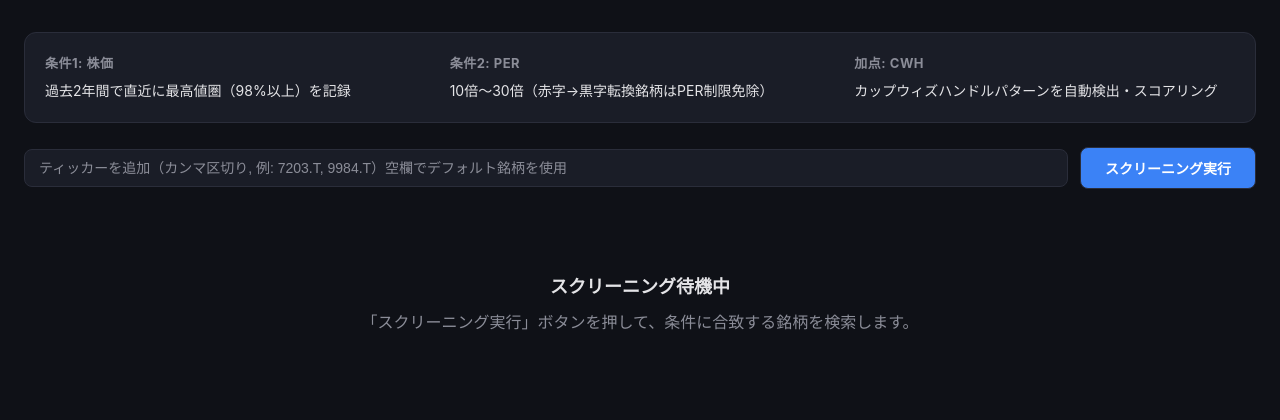
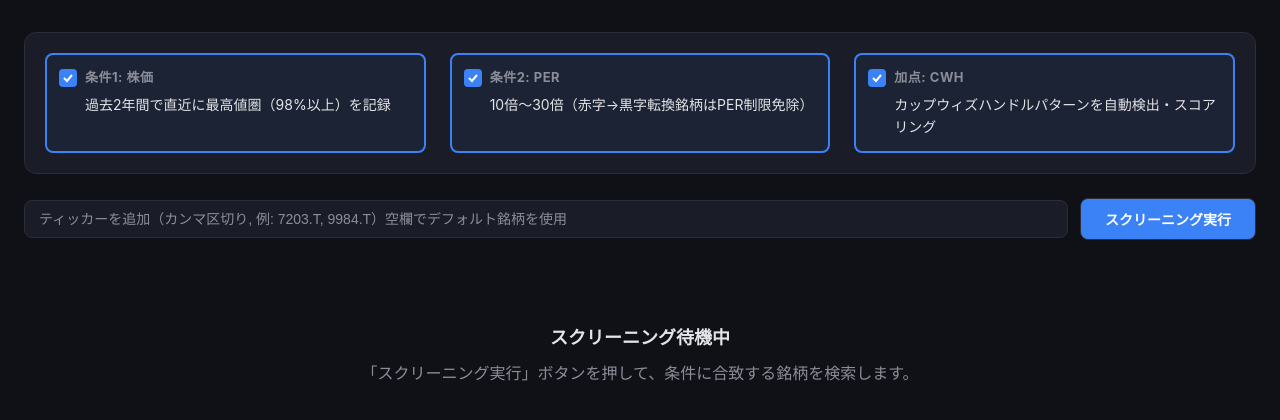
Before and after one commit to akeru29-svg/-, a Flask app: page / in a window 1280 px wide. Shown: the part 164-584 px from the top of the page. Run offline with Flask 3, Linux system fonts and the light colour scheme.

Commit message:
各スクリーニング条件を選択式（ON/OFF）に変更
条件ごとにチェックボックスを追加し、適用するかどうかを選択可能に。
OFFにした条件はフィルタとして適用されず、より柔軟な銘柄検索が可能。

https://claude.ai/code/session_016DJqZGJut9hhxiCf4S6oUe

```diff
--- a/app.py
+++ b/app.py
@@ -35,6 +35,13 @@ def screen():
     else:
         tickers = DEFAULT_TICKERS
 
+    # 適用する条件を取得（デフォルトは全条件ON）
+    criteria_param = request.args.get("criteria", "high,per,cwh").strip()
+    active_criteria = set(c.strip() for c in criteria_param.split(",") if c.strip())
+    use_high = "high" in active_criteria
+    use_per = "per" in active_criteria
+    use_cwh = "cwh" in active_criteria
+
     def generate():
         total = len(tickers)
         found = 0
@@ -51,15 +58,21 @@ def screen():
                 info = data["info"]
                 hist = data["history"]
 
+                # 条件1: 2年高値チェック（常に算出、フィルタはON時のみ）
                 high_result = check_two_year_high(hist)
-                if not high_result["is_near_high"]:
+                if use_high and not high_result["is_near_high"]:
                     continue
 
+                # 条件2: PERチェック（常に算出、フィルタはON時のみ）
                 per_result = check_per_criteria(info)
-                if not per_result["passes"]:
+                if use_per and not per_result["passes"]:
                     continue
 
-                cwh_result = detect_cup_with_handle(hist)
+                # CWH検出（ONの場合のみ実行）
+                if use_cwh:
+                    cwh_result = detect_cup_with_handle(hist)
+                else:
+                    cwh_result = {"has_pattern": False}
 
                 name = info.get("longName") or info.get("shortName") or ticker
                 sector = info.get("sector", "N/A")
--- a/templates/index.html
+++ b/templates/index.html
@@ -65,6 +65,61 @@
         .criteria-item {
             flex: 1;
             min-width: 200px;
+            cursor: pointer;
+            padding: 12px;
+            border-radius: 8px;
+            border: 2px solid transparent;
+            transition: border-color 0.2s, opacity 0.2s;
+            user-select: none;
+        }
+
+        .criteria-item:hover {
+            border-color: var(--border);
+        }
+
+        .criteria-item.active {
+            border-color: var(--accent);
+            background: rgba(59, 130, 246, 0.06);
+        }
+
+        .criteria-item.inactive {
+            opacity: 0.4;
+        }
+
+        .criteria-header {
+            display: flex;
+            align-items: center;
+            gap: 8px;
+            margin-bottom: 6px;
+        }
+
+        .criteria-toggle {
+            width: 18px;
+            height: 18px;
+            border-radius: 4px;
+            border: 2px solid var(--border);
+            background: transparent;
+            display: flex;
+            align-items: center;
+            justify-content: center;
+            flex-shrink: 0;
+            transition: all 0.2s;
+        }
+
+        .criteria-item.active .criteria-toggle {
+            background: var(--accent);
+            border-color: var(--accent);
+        }
+
+        .criteria-toggle svg {
+            width: 12px;
+            height: 12px;
+            opacity: 0;
+            transition: opacity 0.2s;
+        }
+
+        .criteria-item.active .criteria-toggle svg {
+            opacity: 1;
         }
 
         .criteria-item h3 {
@@ -72,11 +127,12 @@
             color: var(--text-muted);
             text-transform: uppercase;
             letter-spacing: 0.5px;
-            margin-bottom: 6px;
+            margin: 0;
         }
 
         .criteria-item p {
             font-size: 14px;
+            margin-left: 26px;
         }
 
         .controls {
@@ -339,16 +395,37 @@
         </header>
 
         <div class="criteria-box">
-            <div class="criteria-item">
-                <h3>条件1: 株価</h3>
+            <div class="criteria-item active" data-criteria="high" onclick="toggleCriteria(this)">
+                <div class="criteria-header">
+                    <div class="criteria-toggle">
+                        <svg viewBox="0 0 12 12" fill="none" stroke="white" stroke-width="2">
+                            <polyline points="2,6 5,9 10,3"/>
+                        </svg>
+                    </div>
+                    <h3>条件1: 株価</h3>
+                </div>
                 <p>過去2年間で直近に最高値圏（98%以上）を記録</p>
             </div>
-            <div class="criteria-item">
-                <h3>条件2: PER</h3>
+            <div class="criteria-item active" data-criteria="per" onclick="toggleCriteria(this)">
+                <div class="criteria-header">
+                    <div class="criteria-toggle">
+                        <svg viewBox="0 0 12 12" fill="none" stroke="white" stroke-width="2">
+                            <polyline points="2,6 5,9 10,3"/>
+                        </svg>
+                    </div>
+                    <h3>条件2: PER</h3>
+                </div>
                 <p>10倍〜30倍（赤字→黒字転換銘柄はPER制限免除）</p>
             </div>
-            <div class="criteria-item">
-                <h3>加点: CWH</h3>
+            <div class="criteria-item active" data-criteria="cwh" onclick="toggleCriteria(this)">
+                <div class="criteria-header">
+                    <div class="criteria-toggle">
+                        <svg viewBox="0 0 12 12" fill="none" stroke="white" stroke-width="2">
+                            <polyline points="2,6 5,9 10,3"/>
+                        </svg>
+                    </div>
+                    <h3>加点: CWH</h3>
+                </div>
                 <p>カップウィズハンドルパターンを自動検出・スコアリング</p>
             </div>
         </div>
@@ -380,6 +457,17 @@
     <script>
         let isRunning = false;
 
+        function toggleCriteria(el) {
+            if (isRunning) return;
+            el.classList.toggle('active');
+            el.classList.toggle('inactive', !el.classList.contains('active'));
+        }
+
+        function getActiveCriteria() {
+            const items = document.querySelectorAll('.criteria-item.active');
+            return Array.from(items).map(el => el.dataset.criteria);
+        }
+
         async function runScreening() {
             if (isRunning) return;
             isRunning = true;
@@ -405,6 +493,11 @@
             const params = new URLSearchParams();
             if (tickerInput) {
                 params.set('tickers', tickerInput);
+            }
+
+            const criteria = getActiveCriteria();
+            if (criteria.length > 0) {
+                params.set('criteria', criteria.join(','));
             }
 
             try {
```
